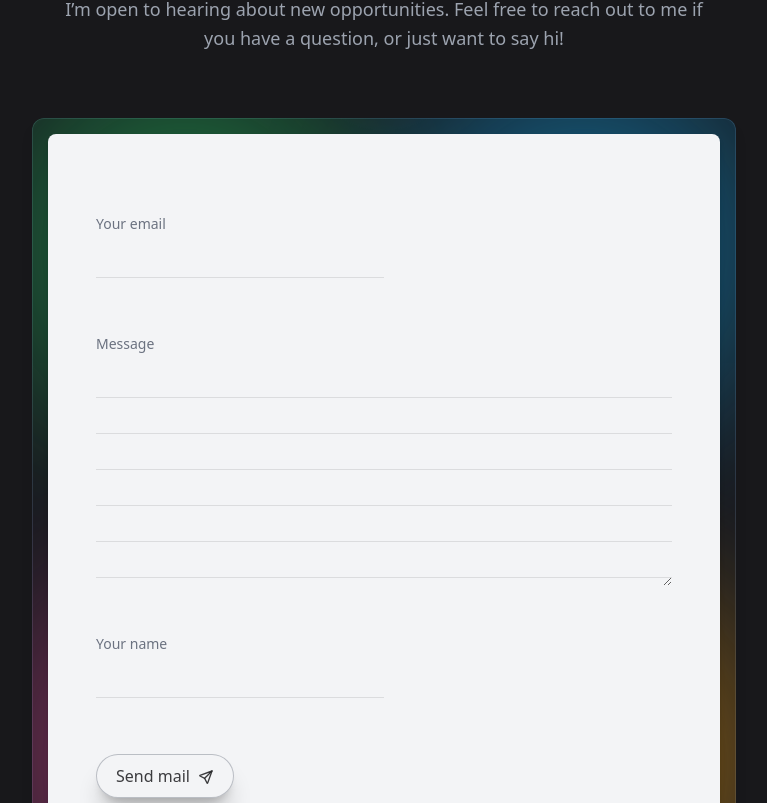
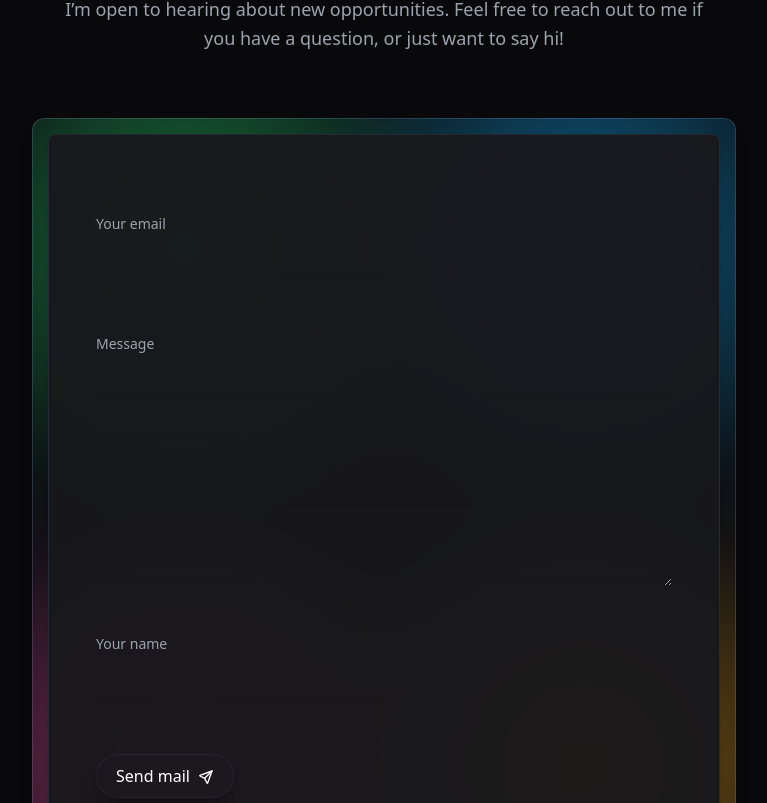
Before and after one commit to Arslan-chaudhry99/new-portfolio, a Next.js app: page /contact in a window 1280 px wide. Shown: the part 317-1120 px from the top of the page, without its empty margins (256-1023 px from the left). Built offline with nearby package versions, Linux system fonts and the light colour scheme.

Commit message:
change txt color

```diff
--- a/app/contact/page.tsx
+++ b/app/contact/page.tsx
@@ -10,7 +10,7 @@ const Contact = () => {
         <div id="gatsby-focus-wrapper" style={{ outline: "none" }}>
           <Menu />
           <section className="md:h-screen-1/2 pt-56 pb-20 md:pt-56 md:pb-0 px-8 2xl:px-32 flex flex-col items-center justify-center text-center">
-            <h1 className="text-5xl font-semibold tracking-tight leading-tight">
+            <h1 className="text-5xl font-semibold tracking-tight leading-tight text-zinc-100">
               Let’s get in touch
             </h1>
             <p className="mt-7 text-lg leading-relaxed font-medium text-gray-400 max-w-2xl">
@@ -28,41 +28,41 @@ const Contact = () => {
                 <div className="absolute -bottom-1/3 -right-1/3 h-full aspect-square bg-gradient-to-c from-amber-500 via-transparent blur-2xl"></div>
               </div>
               <div className="bg-gray-900 rounded-lg">
-                <div className="bg-gray-100 text-black px-4 py-12 pb-4 md:px-12 md:py-20 shadow-md relative rounded-lg overflow-hidden">
+                <div className="bg-zinc-900/95 text-zinc-100 px-4 py-12 pb-4 md:px-12 md:py-20 shadow-md relative rounded-lg overflow-hidden ring-1 ring-inset ring-gray-700/40">
                   <div className="absolute inset-0 bg-noise pointer-events-none"></div>
                   <form className="relative">
                     <input type="hidden" name="bot-field" />
                     <input type="hidden" name="form-name" value="contact" />
                     <label className="flex flex-col gap-2">
-                      <span className="font-medium text-gray-500 text-sm">
+                      <span className="font-medium text-gray-400 text-sm">
                         Your email
                       </span>
                       <input
-                        className="w-full sm:w-1/2 bg-transparent letter-lines px-1 focus:outline-none font-cursive text-2xl rounded autofill selection:bg-blue-300"
+                        className="w-full sm:w-1/2 bg-transparent letter-lines px-1 focus:outline-none font-cursive text-2xl rounded text-zinc-100 caret-sky-400 placeholder:text-zinc-500 selection:bg-sky-500/30"
                         name="email"
                         type="email"
                         required
                       />
                     </label>
                     <label className="flex flex-col gap-2 mt-12">
-                      <span className="font-medium text-gray-500 text-sm">
+                      <span className="font-medium text-gray-400 text-sm">
                         Message
                       </span>
                       <textarea
                         name="message"
-                        className="w-full bg-transparent letter-lines font-cursive focus:outline-none text-2xl selection:bg-blue-300"
+                        className="w-full bg-transparent letter-lines font-cursive focus:outline-none text-2xl text-zinc-100 caret-sky-400 placeholder:text-zinc-500 selection:bg-sky-500/30"
                         spellCheck="false"
                         rows={6}
                         required
                       />
                     </label>
                     <label className="flex flex-col gap-2 mt-12">
-                      <span className="font-medium text-gray-500 text-sm">
+                      <span className="font-medium text-gray-400 text-sm">
                         Your name
                       </span>
                       <input
                         name="name"
-                        className="w-full sm:w-1/2 bg-transparent letter-lines px-1 focus:outline-none font-cursive text-2xl rounded autofill selection:bg-blue-300"
+                        className="w-full sm:w-1/2 bg-transparent letter-lines px-1 focus:outline-none font-cursive text-2xl rounded text-zinc-100 caret-sky-400 placeholder:text-zinc-500 selection:bg-sky-500/30"
                         required
                         defaultValue=""
                       />
@@ -80,7 +80,7 @@ const Contact = () => {
                         />
                       </div>
                       <button
-                        className="inline-flex items-center gap-1 !text-[#27272ae6] group/button rounded-full hover:scale-105 focus:outline-none transition ring-offset-gray-900  shadow-xl shadow-black/20 ring-1 [&:not(:focus)]:ring-inset ring-gray-700/30 hover:bg-gray-700/70 focus:ring-gray-600 focus:ring-offset-2 text-base font-medium px-5 py-2.5 mt-12 text-white gap-2 w-full justify-center md:w-auto"
+                        className="inline-flex items-center gap-1 group/button rounded-full hover:scale-105 focus:outline-none transition ring-offset-gray-900 shadow-xl shadow-black/20 ring-1 [&:not(:focus)]:ring-inset ring-gray-700/30 hover:bg-gray-700/70 focus:ring-gray-600 focus:ring-offset-2 text-base font-medium px-5 py-2.5 mt-12 !text-white gap-2 w-full justify-center md:w-auto"
                         type="submit"
                         // style={{ backgroundColor: "#27272ae6 !important" }}
                       >
--- a/app/globals.css
+++ b/app/globals.css
@@ -3,9 +3,10 @@
 @tailwind utilities;
 
 :root {
-  --foreground-rgb: 0, 0, 0;
-  --background-start-rgb: 214, 219, 220;
-  --background-end-rgb: 255, 255, 255;
+  /* Always light text: site is dark-themed regardless of OS appearance */
+  --foreground-rgb: 255, 255, 255;
+  --background-start-rgb: 24, 24, 27;
+  --background-end-rgb: 24, 24, 27;
   --tw-gradient-from: #facc15;
   --tw-gradient-to: #0ea5e9;
   --tw-gradient-stops: var(--tw-gradient-from), #34d399, var(--tw-gradient-to);
@@ -13,12 +14,8 @@
   --bgColor:"rgba(39, 39, 42, .9)"
 }
 
-@media (prefers-color-scheme: dark) {
-  :root {
-    --foreground-rgb: 255, 255, 255;
-    --background-start-rgb: 0, 0, 0;
-    --background-end-rgb: 0, 0, 0;
-  }
+html {
+  color-scheme: dark;
 }
 * {
   user-select: text;
@@ -39,6 +36,17 @@ body {
   -moz-osx-font-smoothing: grayscale;
   line-height: inherit;
   margin: 0;
+}
+
+/* Autofill / UA styles often force black text on dark pages */
+input:-webkit-autofill,
+input:-webkit-autofill:hover,
+input:-webkit-autofill:focus,
+textarea:-webkit-autofill,
+textarea:-webkit-autofill:hover,
+textarea:-webkit-autofill:focus {
+  -webkit-text-fill-color: #f4f4f5 !important;
+  caret-color: #f4f4f5;
 }
 button{
   background-color: var(--bgColor) !important;
--- a/app/layout.tsx
+++ b/app/layout.tsx
@@ -15,8 +15,10 @@ export default function RootLayout({
   children: React.ReactNode;
 }>) {
   return (
-    <html lang="en">
-      <body className={inter.className}>{children}</body>
+    <html lang="en" className="bg-zinc-950 text-zinc-100">
+      <body className={`${inter.className} bg-zinc-950 text-zinc-100 antialiased`}>
+        {children}
+      </body>
     </html>
   );
 }
```
